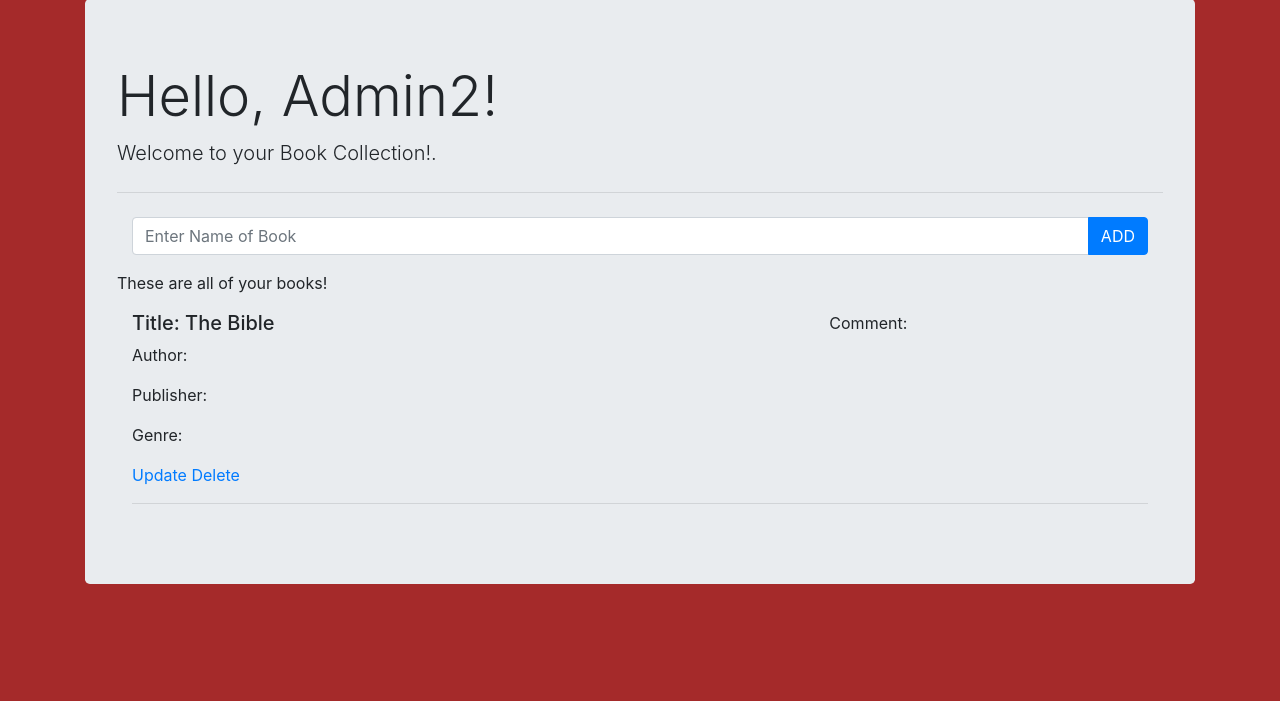
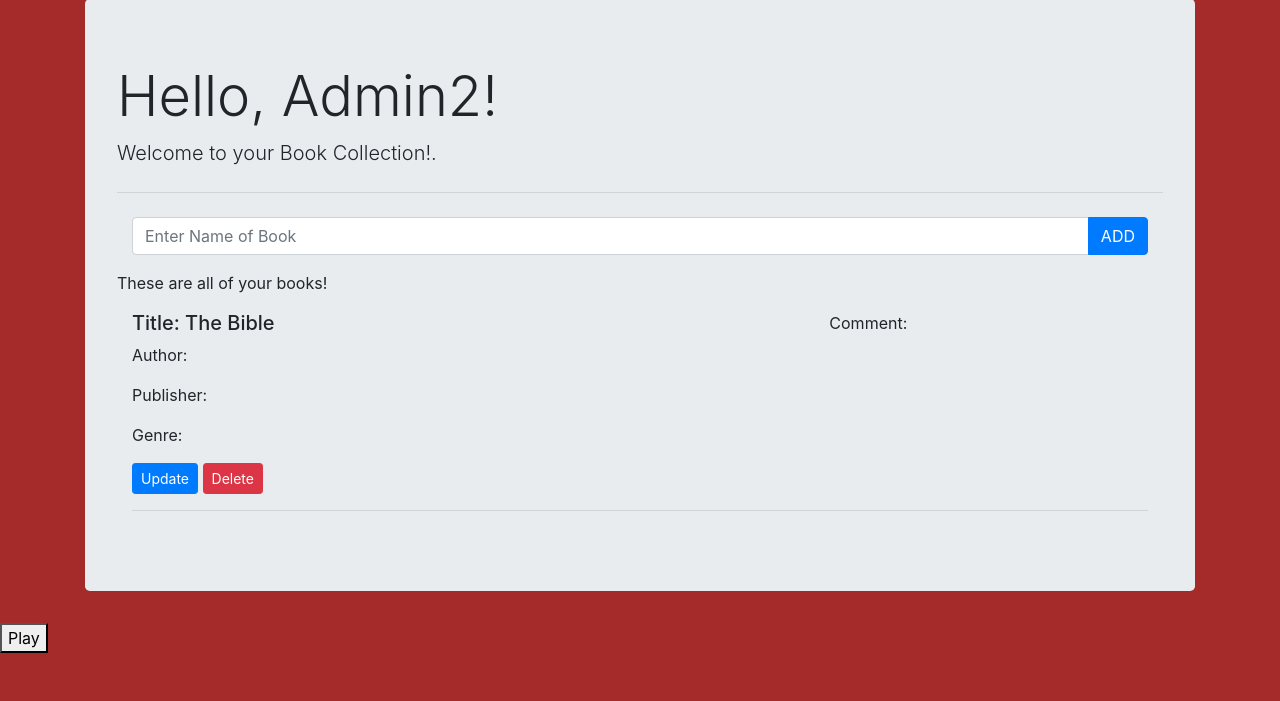
Before and after one commit to Aileran/curatorProject, a Django app: page /curator/book/ in a window 1280 px wide. Shown: the part 99-800 px from the top of the page. Run offline with Django 3.2, Linux system fonts and the light colour scheme; a user stored in the database is signed in; data comes from the database, SQL or seed files in the repository; parts of the project's set-up code (start-up, migrations or seed data) failed here and were passed over.

Commit message:
minor edits to html

```diff
--- a/templates/curator/album_collection.html
+++ b/templates/curator/album_collection.html
@@ -33,8 +33,8 @@
                         <p>Artist: {{Album.artist}}</p>
                         <p>Label: {{Album.label}}</p>
                         <p>Genre: {{Album.genre}}</p>
-                            <a href="{% url 'update_album' Album.id %}"> Update</a>
-                            <a href="{% url 'delete_album' Album.id %}"> Delete</a>
+                            <a class="btn btn-primary btn-sm" href="{% url 'update_album' Album.id %}"> Update</a>
+                            <a class="btn btn-danger btn-sm" href="{% url 'delete_album' Album.id %}"> Delete</a>
                     </div>
                     <div class="col-md-4">
                         <p>Comment: {{ Album.comment }}</p>
--- a/templates/curator/base.html
+++ b/templates/curator/base.html
@@ -78,9 +78,13 @@
 <!-- Option 1: jQuery and Bootstrap Bundle (includes Popper) -->
 <script src="https://code.jquery.com/jquery-3.5.1.slim.min.js" integrity="sha384-DfXdz2htPH0lsSSs5nCTpuj/zy4C+OGpamoFVy38MVBnE+IbbVYUew+OrCXaRkfj" crossorigin="anonymous"></script>
 <script src="{% static 'js/egg.js' %}"></script>
+<script src="{% static 'js/sound.js' %}"></script>
+
 <script src="https://cdn.jsdelivr.net/npm/bootstrap@4.5.3/dist/js/bootstrap.bundle.min.js" integrity="sha384-ho+j7jyWK8fNQe+A12Hb8AhRq26LrZ/JpcUGGOn+Y7RsweNrtN/tE3MoK7ZeZDyx" crossorigin="anonymous"></script>
 
 <!-- API key for custom image: AIzaSyBDBwFCl013Fc9kZyOJt7_liZjD324dmK0-->
+<button id="Play_Button">Play</button>
+
 </body>
 
 </html>
--- a/templates/curator/book_collection.html
+++ b/templates/curator/book_collection.html
@@ -32,8 +32,8 @@
                         <p>Author: {{Book.author}}</p>
                         <p>Publisher: {{Book.publisher}}</p>
                         <p>Genre: {{Book.genre}}</p>
-                            <a href="{% url 'update_book' Book.id %}"> Update</a>
-                            <a href="{% url 'delete_book' Book.id %}"> Delete</a>
+                            <a class="btn btn-primary btn-sm" href="{% url 'update_book' Book.id %}"> Update</a>
+                            <a class="btn btn-danger btn-sm" href="{% url 'delete_book' Book.id %}"> Delete</a>
                     </div>
                     <div class="col-md-4">
                         <p>Comment: {{ Book.comment }}</p>
--- a/templates/curator/movie_collection.html
+++ b/templates/curator/movie_collection.html
@@ -7,7 +7,7 @@
 {% block body %}
 
     <div class="jumbotron">
-        <h1 class="display-4 text-capitalize">Hello, {{  user.username}}!</h1>
+        <h1 class="display-4 text-capitalize">Hello, {{user.username}}!</h1>
         <p class="lead">Welcome to your Movie Collection!</p>
         <hr class="my-4">
 
@@ -34,8 +34,8 @@
                         <p>Director: {{ Movie.director}}</p>
                         <p>Studio: {{ Movie.studio}}</p>
                         <p>Genre: {{ Movie.genre}}</p>
-                            <a href="{% url 'update_movie' Movie.id %}"> Update</a>
-                            <a href="{% url 'delete_movie' Movie.id %}"> Delete</a>
+                            <a class="btn btn-primary btn-sm" href="{% url 'update_movie' Movie.id %}"> Update</a>
+                            <a class="btn btn-danger btn-sm" href="{% url 'delete_movie' Movie.id %}"> Delete</a>
                     </div>
                     <div class="col-md-4">
                         <p>Comment: {{ Movie.comment }}</p>
--- a/templates/curator/update_album.html
+++ b/templates/curator/update_album.html
@@ -1,7 +1,7 @@
 {% extends 'curator/base.html' %}
 {% load crispy_forms_filters %}
 {% block title %}
-    <title>Album Entry</title>
+    Album Entry
 {% endblock %}
 
 {% block body %}
--- a/templates/curator/update_book.html
+++ b/templates/curator/update_book.html
@@ -1,7 +1,7 @@
 {% extends 'curator/base.html' %}
 {% load crispy_forms_filters %}
 {% block title %}
-    <title>Book Entry</title>
+    Book Entry
 {% endblock %}
 
 {% block body %}
--- a/templates/curator/update_movie.html
+++ b/templates/curator/update_movie.html
@@ -1,7 +1,7 @@
 {% extends 'curator/base.html' %}
 {% load crispy_forms_filters %}
 {% block title %}
-    <title>Movie Entry</title>
+    Movie Entry
 {% endblock %}
 
 {% block body %}
```
